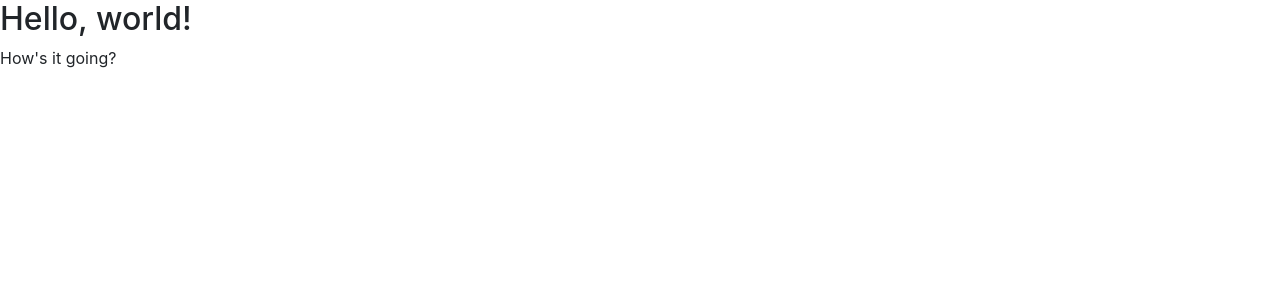
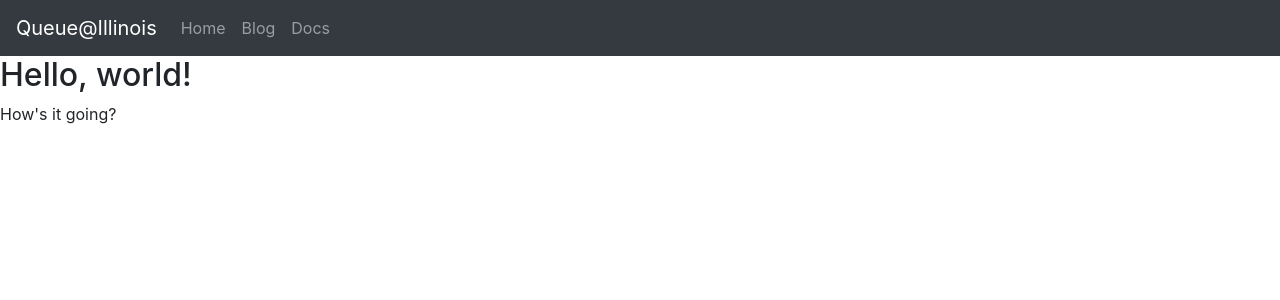
Before and after one commit to illinois/queue-info, a Next.js app: page /blog/confidential-queues-programmatic-admission-control in a window 1280 px wide. Shown: the top 300 px of the page. Built offline with nearby package versions, Linux system fonts and the light colour scheme.

Commit message:
Add header and placeholder blog layout

```diff
--- /dev/null
+++ b/components/Header.js
@@ -0,0 +1,35 @@
+import React from "react";
+import {
+  Navbar,
+  NavbarBrand,
+  Nav,
+  NavItem,
+  NavLink,
+  Collapse
+} from "reactstrap";
+import Link from "next/link";
+
+const Header = () => {
+  return (
+    <Navbar color="dark" dark expand="md">
+      <Link href="/" passHref>
+        <NavbarBrand>Queue@Illinois</NavbarBrand>
+      </Link>
+      <Collapse isOpen={true}>
+        <Nav navbar>
+          <NavItem>
+            <NavLink>Home</NavLink>
+          </NavItem>
+          <NavItem>
+            <NavLink>Blog</NavLink>
+          </NavItem>
+          <NavItem>
+            <NavLink>Docs</NavLink>
+          </NavItem>
+        </Nav>
+      </Collapse>
+    </Navbar>
+  );
+};
+
+export default Header;
--- /dev/null
+++ b/components/blog/WithPost.js
@@ -0,0 +1,9 @@
+import Header from '../Header'
+export default meta => ({ children }) => {
+  return (
+    <>
+      <Header />
+      {children}
+    </>
+  );
+};
--- a/pages/blog/confidential-queues-programmatic-admission-control.mdx
+++ b/pages/blog/confidential-queues-programmatic-admission-control.mdx
@@ -1,3 +1,11 @@
+import withPost from '../../components/blog/WithPost'
+
+export const meta = {
+  title: 'New Release: Confidential Queues, Programmatic Admission Control & More'
+}
+
+export default withPost({ ...meta })
+
 ## Hello, world!
 
 How's it going?
```
